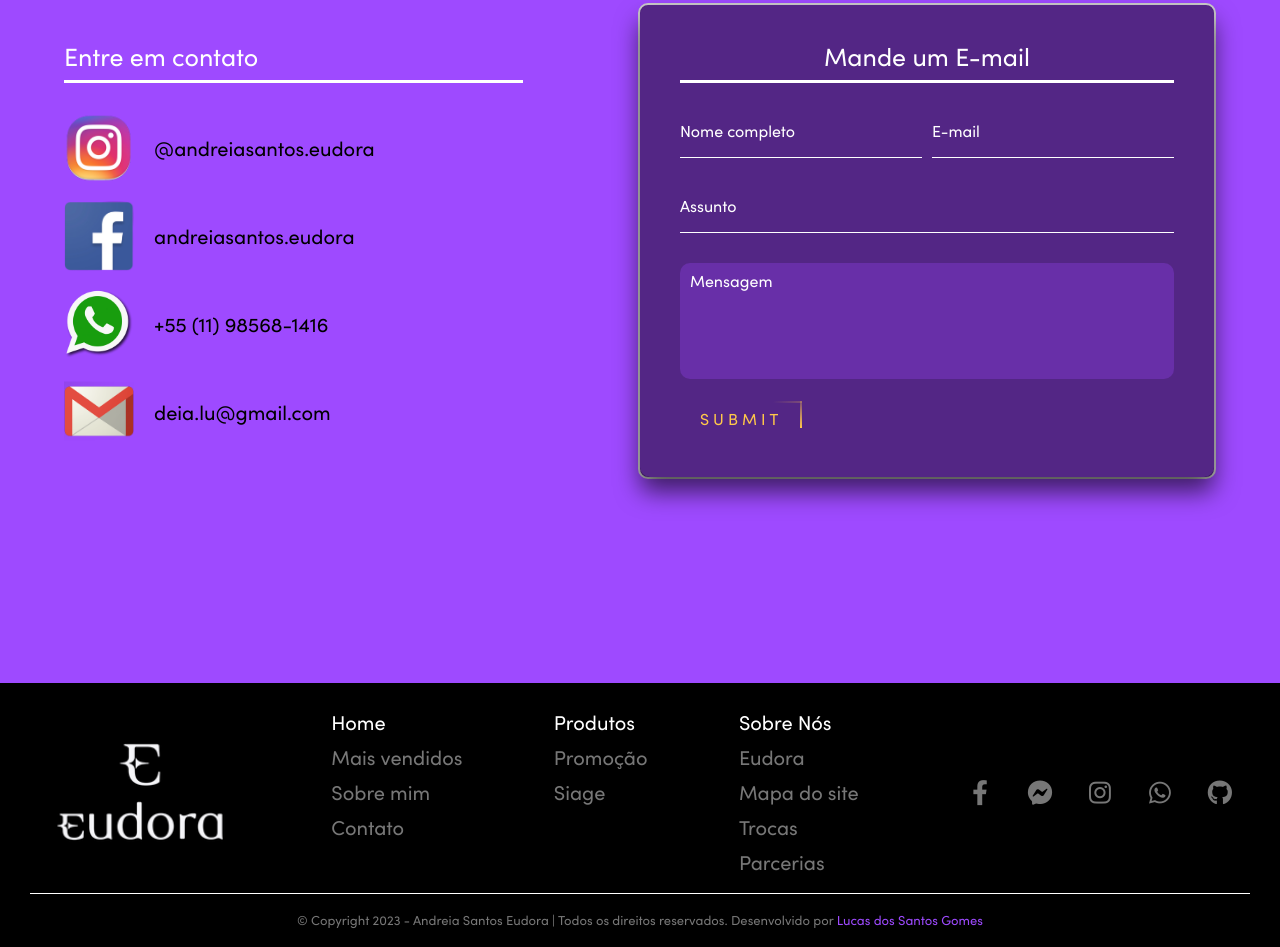
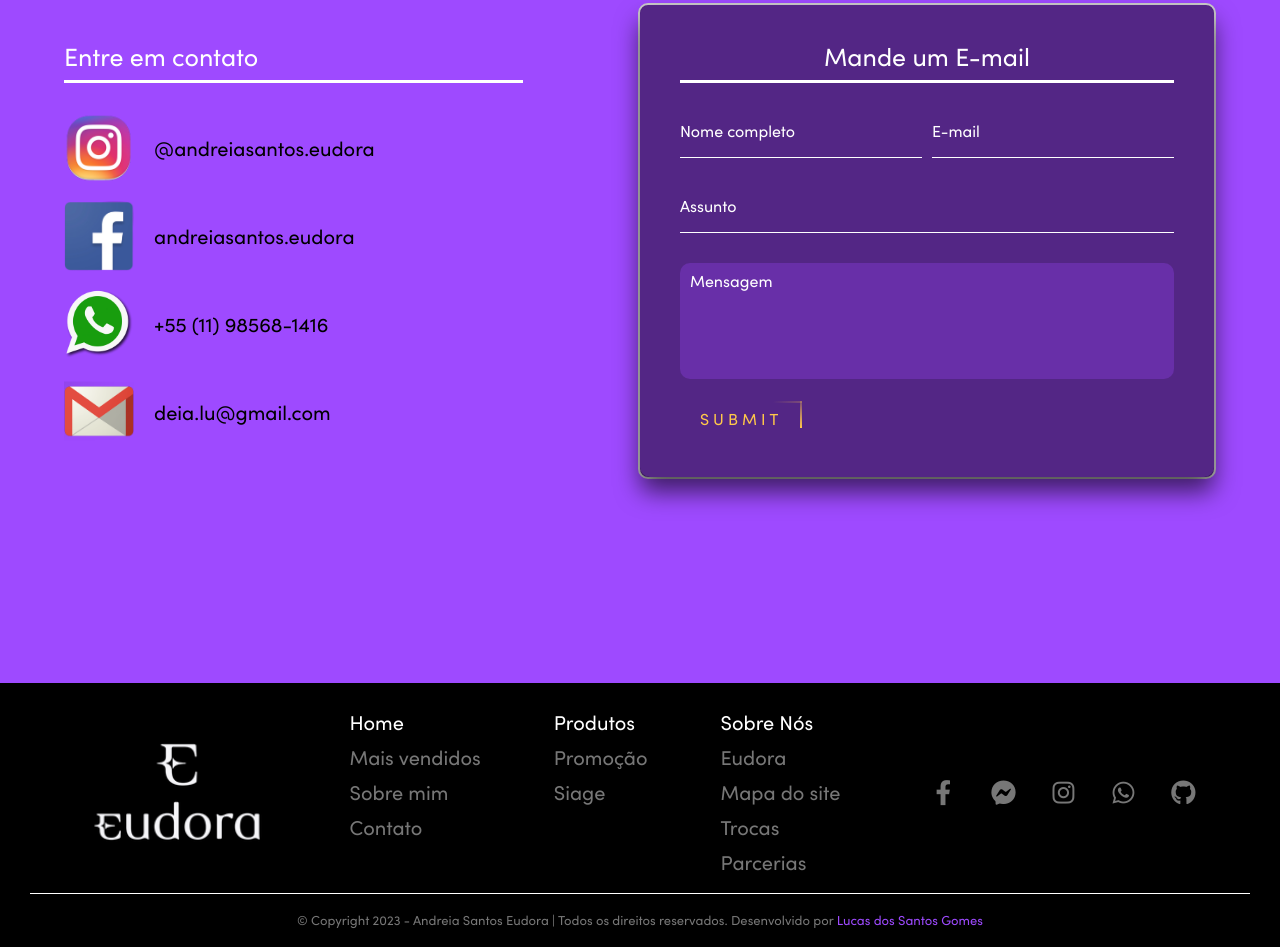
Before and after one commit to lucas-dos-santos-gomes/andreia-santos-eudora, a plain HTML site: page index.html in a window 1280 px wide. Shown: the part 3572-4519 px from the top of the page. Drawn offline with Linux system fonts and the light colour scheme.

Commit message:
Começando responsividade do footer

```diff
--- a/src/css/style.css
+++ b/src/css/style.css
@@ -785,6 +785,7 @@ strong {
 .footer-content {
   display: flex;
   justify-content: space-between;
+  flex-wrap: wrap;
   padding-bottom: 20px;
   border-bottom: 1px solid #FFF;
   margin-bottom: 20px;
@@ -798,6 +799,10 @@ strong {
 
 .footer_image img {
   width: 200px;
+}
+
+.footer-content-itens {
+  margin-inline: auto;
 }
 
 .footer-content-itens > ul {
@@ -848,3 +853,9 @@ strong {
 .footer .copyright a:hover {
   color: #6d13d4;
 }
+
+@media screen and (max-width: 659px) {
+  .footer-content {
+    flex-direction: column;
+  }
+}
```
